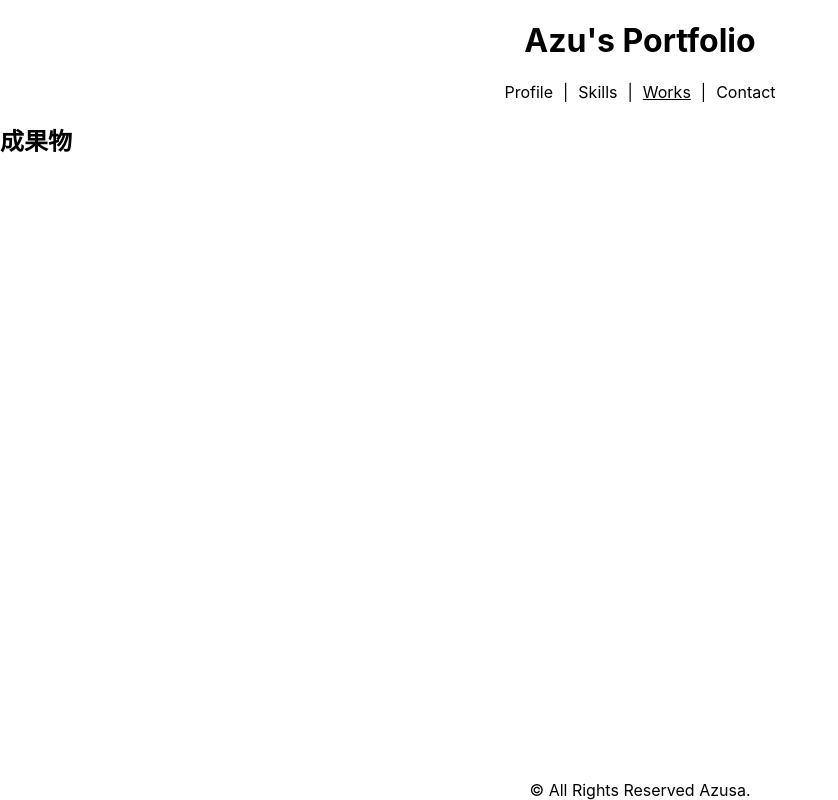
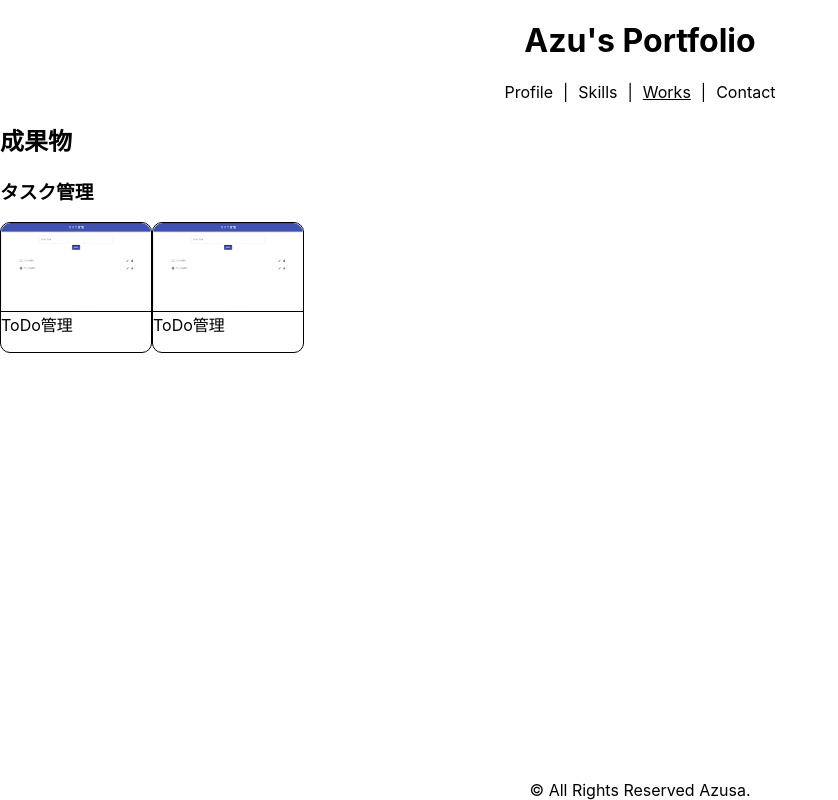
Before and after one commit to azufb/renewal-portfolio, a React (Create React App) app: page /Works in a window 1280 px wide. Shown: the whole page, without its empty margins (0-838 px from the left). Built offline with nearby package versions, Linux system fonts and the light colour scheme.

Commit message:
カードコンポーネント試作

```diff
--- a/src/App.css
+++ b/src/App.css
@@ -91,6 +91,22 @@ img {
   box-shadow: rgba(6, 24, 44, 0.4) 0px 0px 0px 2px, rgba(6, 24, 44, 0.65) 0px 4px 6px -1px, rgba(255, 255, 255, 0.08) 0px 1px 0px;
 }
 
+/* My Worksページ */
+.card {
+  border: 1px solid #000;
+  float: left;
+  border-radius: 10px;
+}
+
+.card img {
+  border-radius: 10px 10px 0px 0px;
+}
+
+.card p {
+  border-top: 1px solid #000;
+  margin-top: 0px;
+}
+
 /* フッター */
 footer {
   text-align: center;
--- a/src/component/Works.js
+++ b/src/component/Works.js
@@ -1,10 +1,28 @@
 import React from 'react';
+import {
+    BrowserRouter as Router,
+    Switch,
+    Route,
+    NavLink
+} from 'react-router-dom';
+import todo from './../reacttodoappagain.png';
 
 export default class Works extends React.Component {
     render() {
         return (
             <div>
                 <h2>成果物</h2>
+                <h3>タスク管理</h3>
+                <div className='cards'>
+                    <div className='card'>
+                        <img src={todo} />
+                        <p>ToDo管理</p>
+                    </div>
+                    <div className='card'>
+                        <img src={todo} />
+                        <p>ToDo管理</p>
+                    </div>
+                </div>
             </div>
         );
     }
```
Also changed, not shown: src/reacttodoappagain.png (added).
